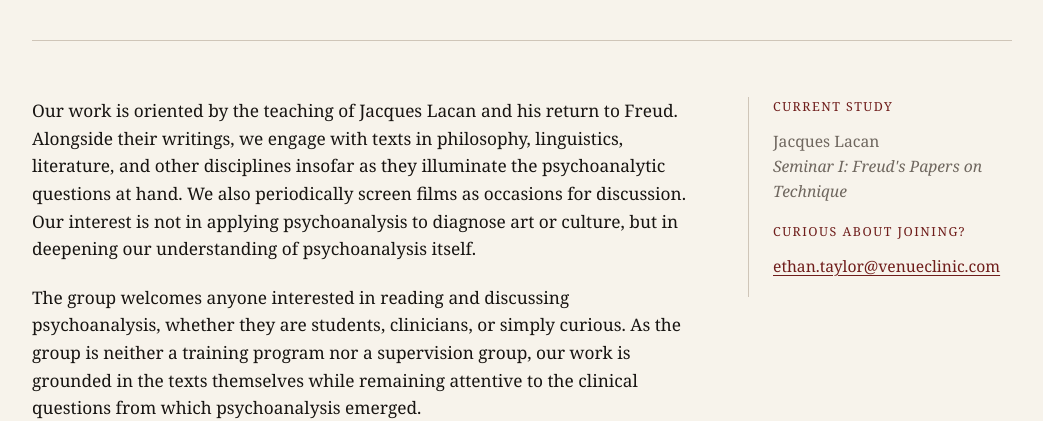
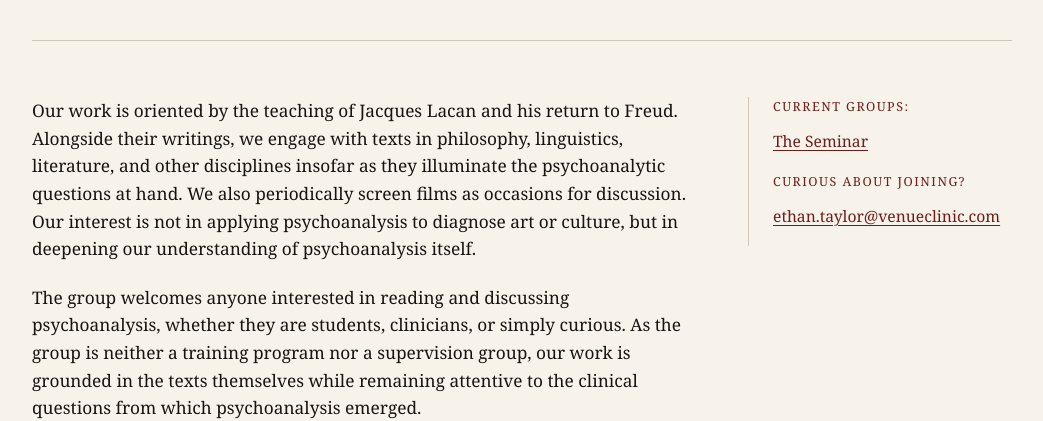
Before and after one commit to ethan5993/columbia-psychoanalytic-reading-group, a plain HTML site: page index.html in a window 1280 px wide. Shown: the part 380-801 px from the top of the page, without its empty margins (118-1161 px from the left). Drawn offline with Linux system fonts and the light colour scheme.

Commit message:
Update heading and link in Current Groups section

```diff
--- a/index.html
+++ b/index.html
@@ -180,10 +180,9 @@ The group welcomes anyone interested in reading and discussing psychoanalysis, w
       </section>
 
       <aside>
-        <h2>Current Study</h2>
+        <h2>Current Groups:</h2>
         <p>
-          Jacques Lacan<br>
-          <em>Seminar I: Freud's Papers on Technique</em>
+         <a href="calendar.html">The Seminar</a>
         </p>
 
         <h2>Curious about joining?</h2>
```
